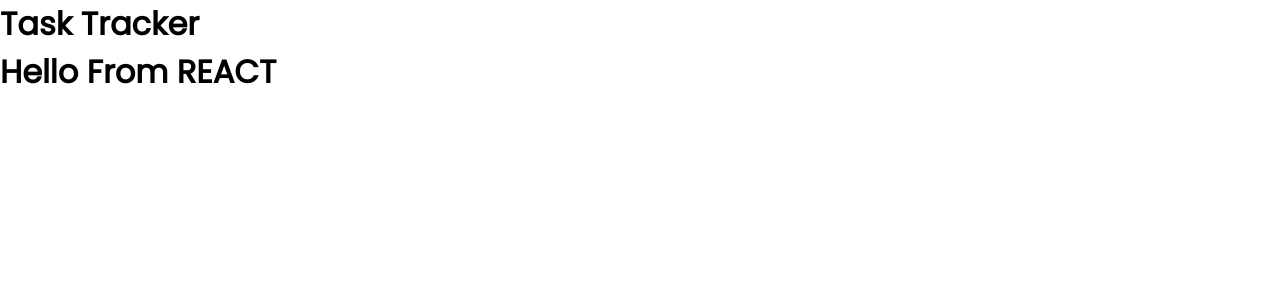
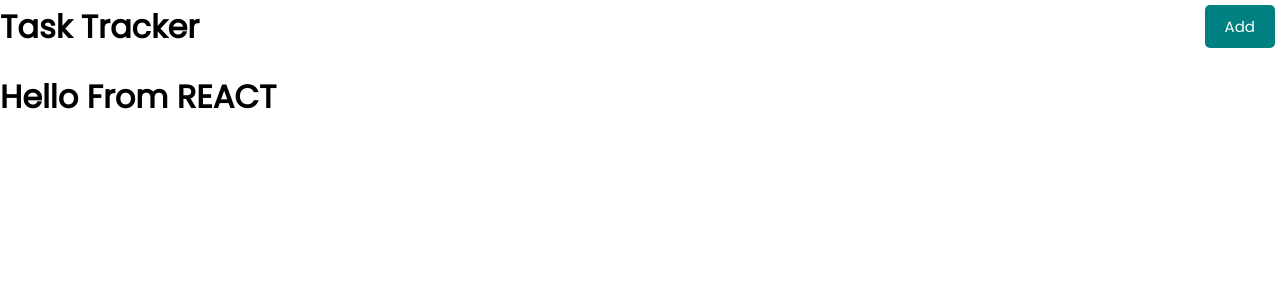
Before and after one commit to Advya/react-app, a React (Create React App) app in the folder react-task-tracker/: page / in a window 1280 px wide. Shown: the top 300 px of the page. Built offline with nearby package versions, Linux system fonts and the light colour scheme.

Commit message:
Update Header.js

```diff
--- a/react-task-tracker/src/components/Header.js
+++ b/react-task-tracker/src/components/Header.js
@@ -1,11 +1,22 @@
 import React from 'react'
+import Button from './Button'
 
-export const Header = () => {
+export const Header = ({title}) => {
+    const onClick = () => {
+        console.log('click');
+    }
     return (
-        <header>
-            <h1>Task Tracker</h1>
+        <header className='header'>
+            <h1>{title}</h1>
+            <Button onClick={onClick} color="teal" text='Add' />
+
+
         </header>
     )
 }
 
+Header.defaultProps ={
+    title: 'Task Tracker'
+}
+
 export default Header;
```
